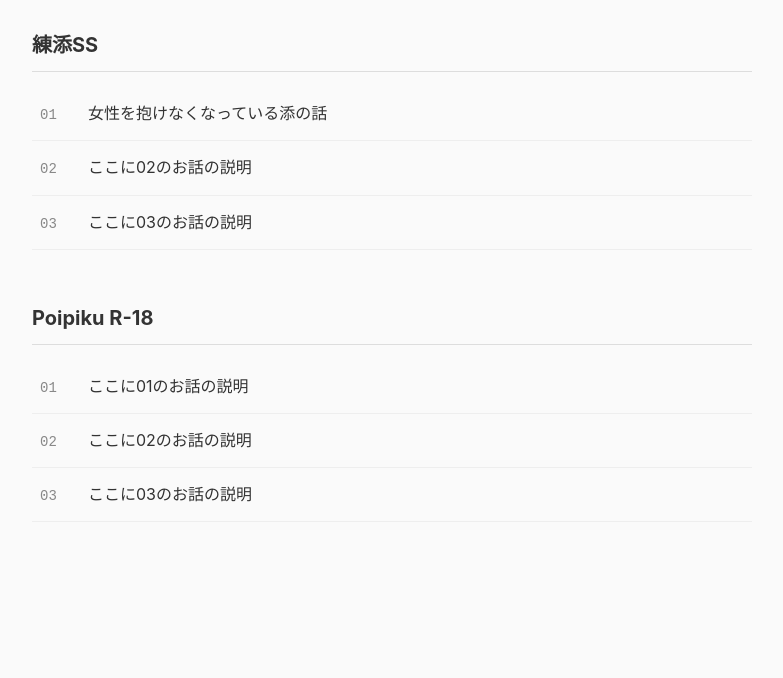
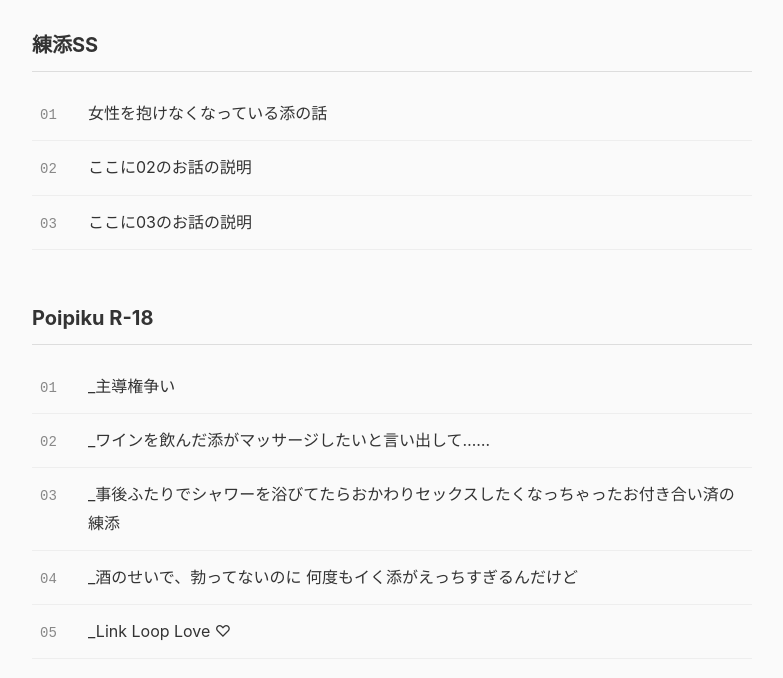
Before and after one commit to satoko-rntn/novel-site, a plain HTML site: page index.html in a window 1280 px wide. Shown: the part 142-820 px from the top of the page, without its empty margins (248-1031 px from the left). Drawn offline with Linux system fonts and the light colour scheme.

Commit message:
Update index.html

```diff
--- a/index.html
+++ b/index.html
@@ -121,7 +121,7 @@
 
         <a
           class="work-link"
-          href="ここにPoipikuのURL"
+          href="https://poipiku.com/3721288/10443617.html"
           target="_blank"
           rel="noopener noreferrer"
         >
@@ -131,7 +131,7 @@
           </span>
 
           <span class="work-description">
-            ここに01のお話の説明
+            _主導権争い<br>
           </span>
 
         </a>
@@ -141,7 +141,7 @@
 
         <a
           class="work-link"
-          href="ここにPoipikuのURL"
+          href="https://poipiku.com/3721288/10599159.html"
           target="_blank"
           rel="noopener noreferrer"
         >
@@ -151,7 +151,7 @@
           </span>
 
           <span class="work-description">
-            ここに02のお話の説明
+            _ワインを飲んだ添がマッサージしたいと言い出して……<br>
           </span>
 
         </a>
@@ -161,7 +161,7 @@
 
         <a
           class="work-link"
-          href="ここにPoipikuのURL"
+          href="https://poipiku.com/3721288/10982135.html"
           target="_blank"
           rel="noopener noreferrer"
         >
@@ -171,7 +171,47 @@
           </span>
 
           <span class="work-description">
-            ここに03のお話の説明
+            _事後ふたりでシャワーを浴びてたらおかわりセックスしたくなっちゃったお付き合い済の練添<br>
+          </span>
+
+        </a>
+
+
+        <!-- R-18 04 -->
+
+        <a
+          class="work-link"
+          href="https://poipiku.com/3721288/11681630.html"
+          target="_blank"
+          rel="noopener noreferrer"
+        >
+
+          <span class="number">
+            04
+          </span>
+
+          <span class="work-description">
+            _酒のせいで、勃ってないのに 何度もイく添がえっちすぎるんだけど<br>
+          </span>
+
+        </a>
+
+
+        <!-- R-18 05 -->
+
+        <a
+          class="work-link"
+          href="https://poipiku.com/3721288/11710811.html"
+          target="_blank"
+          rel="noopener noreferrer"
+        >
+
+          <span class="number">
+            05
+          </span>
+
+          <span class="work-description">
+            _Link Loop Love ♡<br>
           </span>
 
         </a>
```
